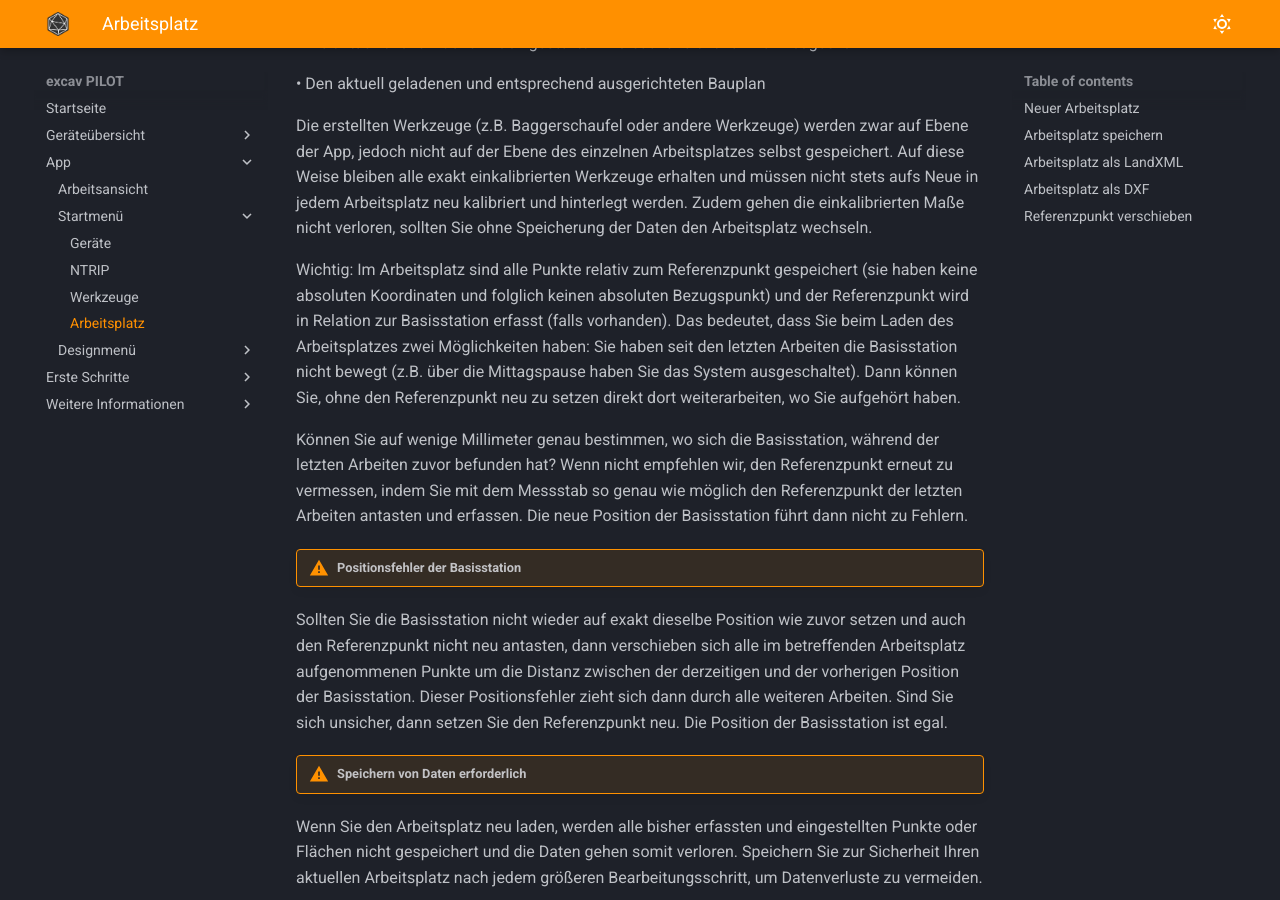
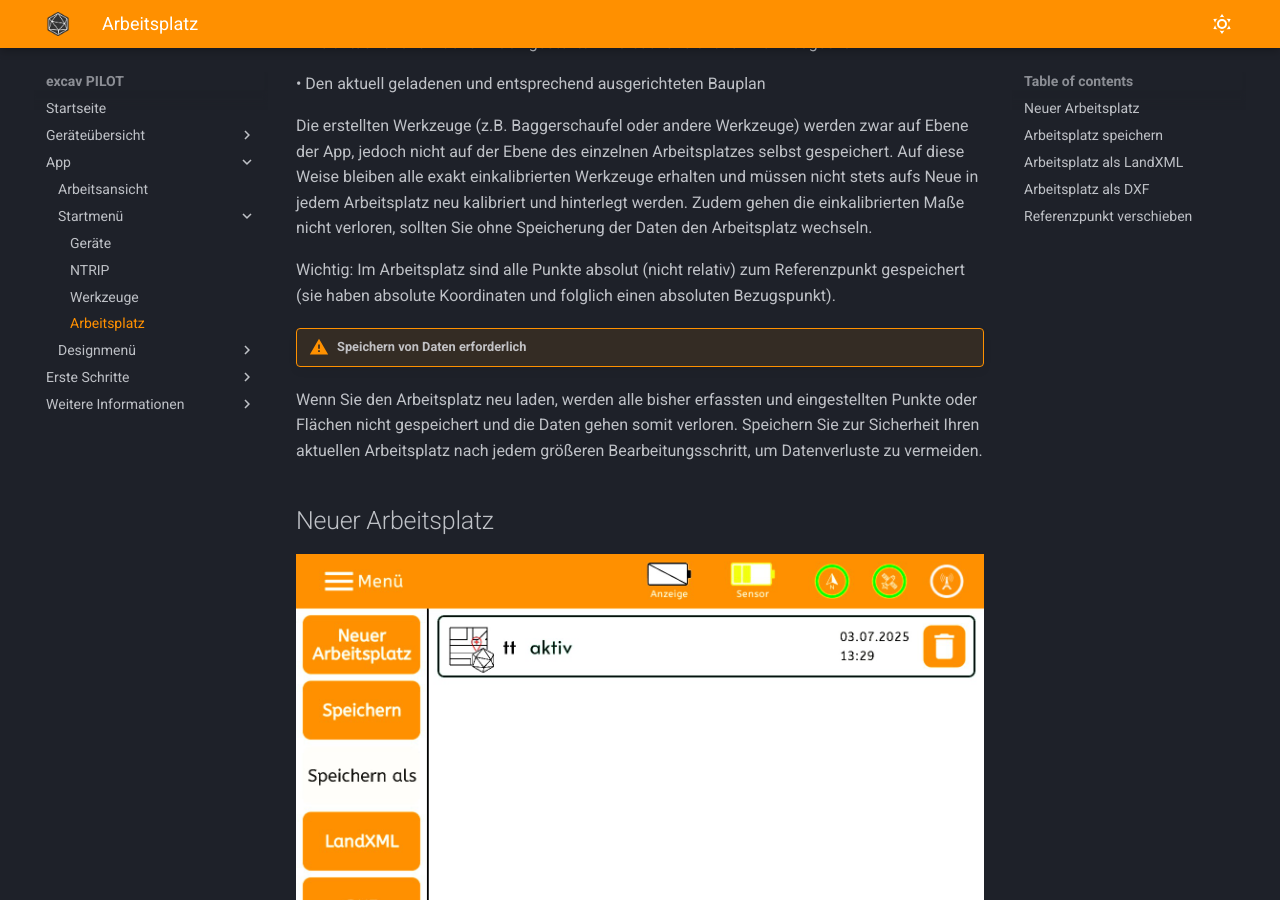
Before and after one commit to tobias-sizmann/mkdocs-excavpilot, an MkDocs documentation site: the page built from docs/Arbeitsplatz/Arbeitsplatz.md, in a window 1280 px wide and 900 px high, scrolled down 1162 px. Built offline with MkDocs 1.6.1 and Material for MkDocs 9.7.7, drawn with Linux system fonts in a browser that asks for light colours.

Commit message:
Bearbeitung ToDo Peter 11

```diff
--- a/docs/Arbeitsplatz/Arbeitsplatz.md
+++ b/docs/Arbeitsplatz/Arbeitsplatz.md
@@ -30,14 +30,7 @@ Sie können einen zuvor abgespeicherten Arbeitsplatz wieder laden und bearbeiten
 
 Die erstellten Werkzeuge (z.B. Baggerschaufel oder andere Werkzeuge) werden zwar auf Ebene der App, jedoch nicht auf der Ebene des einzelnen Arbeitsplatzes selbst gespeichert. Auf diese Weise bleiben alle exakt einkalibrierten Werkzeuge erhalten und müssen nicht stets aufs Neue in jedem Arbeitsplatz neu kalibriert und hinterlegt werden. Zudem gehen die einkalibrierten Maße nicht verloren, sollten Sie ohne Speicherung der Daten den Arbeitsplatz wechseln.
 
-Wichtig: Im Arbeitsplatz sind alle Punkte relativ zum Referenzpunkt gespeichert (sie haben keine absoluten Koordinaten und folglich keinen absoluten Bezugspunkt) und der Referenzpunkt wird in Relation zur Basisstation erfasst (falls vorhanden). Das bedeutet, dass Sie beim Laden des Arbeitsplatzes zwei Möglichkeiten haben:
-Sie haben seit den letzten Arbeiten die Basisstation nicht bewegt (z.B. über die Mittagspause haben Sie das System ausgeschaltet). Dann können Sie, ohne den Referenzpunkt neu zu setzen direkt dort weiterarbeiten, wo Sie aufgehört haben.
-
-Können Sie auf wenige Millimeter genau bestimmen, wo sich die Basisstation, während der letzten Arbeiten zuvor befunden hat? Wenn nicht empfehlen wir, den Referenzpunkt erneut zu vermessen, indem Sie mit dem Messstab so genau wie möglich den Referenzpunkt der letzten Arbeiten antasten und erfassen. Die neue Position der Basisstation führt dann nicht zu Fehlern.
-
-!!! warning "Positionsfehler der Basisstation"
-
-Sollten Sie die Basisstation nicht wieder auf exakt dieselbe Position wie zuvor setzen und auch den Referenzpunkt nicht neu antasten, dann verschieben sich alle im betreffenden Arbeitsplatz aufgenommenen Punkte um die Distanz zwischen der derzeitigen und der vorherigen Position der Basisstation. Dieser Positionsfehler zieht sich dann durch alle weiteren Arbeiten. Sind Sie sich unsicher, dann setzen Sie den Referenzpunkt neu. Die Position der Basisstation ist egal.
+Wichtig: Im Arbeitsplatz sind alle Punkte absolut (nicht relativ) zum Referenzpunkt gespeichert (sie haben absolute Koordinaten und folglich einen absoluten Bezugspunkt).
 
 !!! warning "Speichern von Daten erforderlich"
 
```
Also changed, not shown: other parts of docs/Arbeitsplatz/Arbeitsplatz.md (+1 -1 lines).
